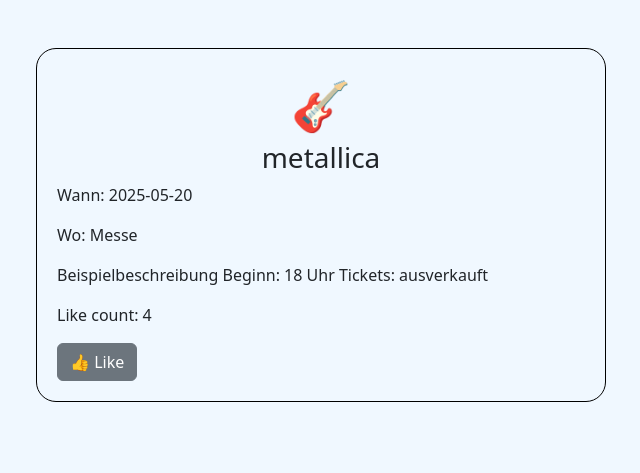
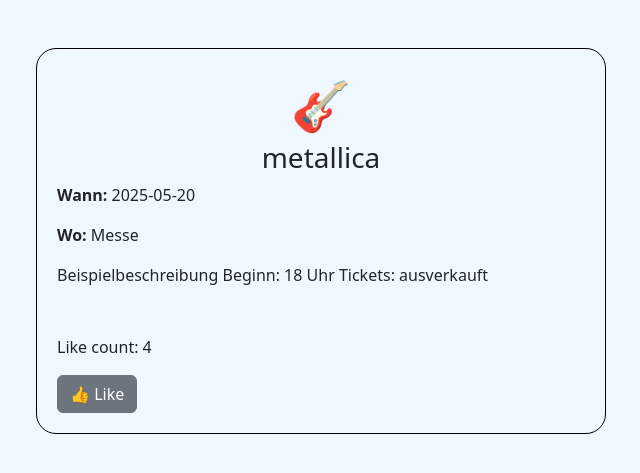
Before and after one commit to Odin2325/TQ6WebsiteTeam1, a Flask app: page /detail/2 in a window 1280 px wide. Shown: the part 40-513 px from the top of the page, without its empty margins (319-959 px from the left). Run offline with Flask 3, Linux system fonts and the light colour scheme.

Commit message:
detail layout verbessert

```diff
--- a/templates/detail.html
+++ b/templates/detail.html
@@ -21,10 +21,10 @@
                 {% endif %}
             </div>
             <h3 class="row justify-content-center" >{{ veranstaltung.titel }}</h3>
-            <div class="mb-3">Wann: {{ veranstaltung.datum }}</div>
-            <div class="mb-3">Wo: {{ veranstaltung.ort }}</div>
+            <div class="mb-3"><strong>Wann:</strong> {{ veranstaltung.datum }}</div>
+            <div class="mb-3"><strong>Wo:</strong> {{ veranstaltung.ort }}</div>
             <p class="mb-3">{{ veranstaltung.beschreibung | safe}}</p>
-            <div class="mb-3">Like count: <span id="like-count">{{ veranstaltung.counter }}</span></div>
+            <div class="mb-3 mt-5">Like count: <span id="like-count">{{ veranstaltung.counter }}</span></div>
             <button class="btn btn-secondary" id="like-button">👍 Like</button>
         </div>
     </div>
```
